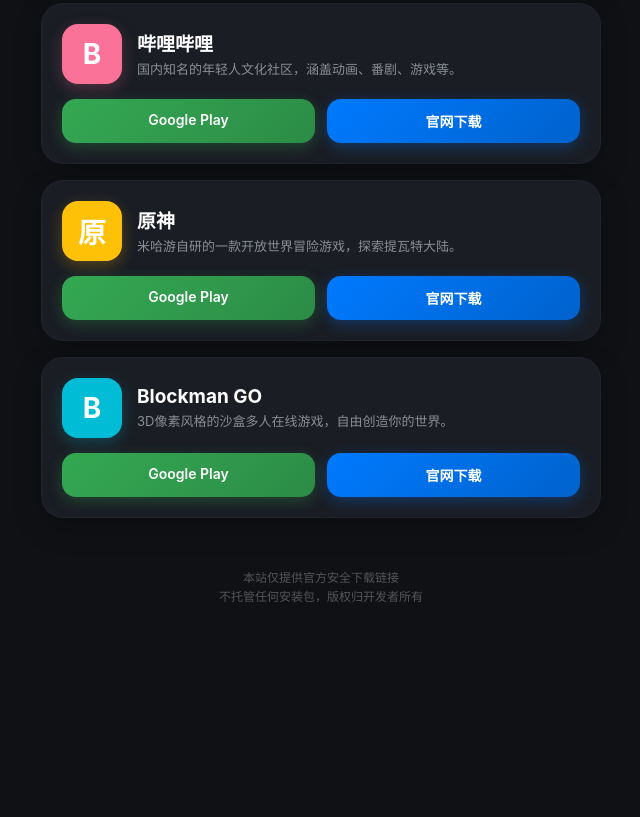
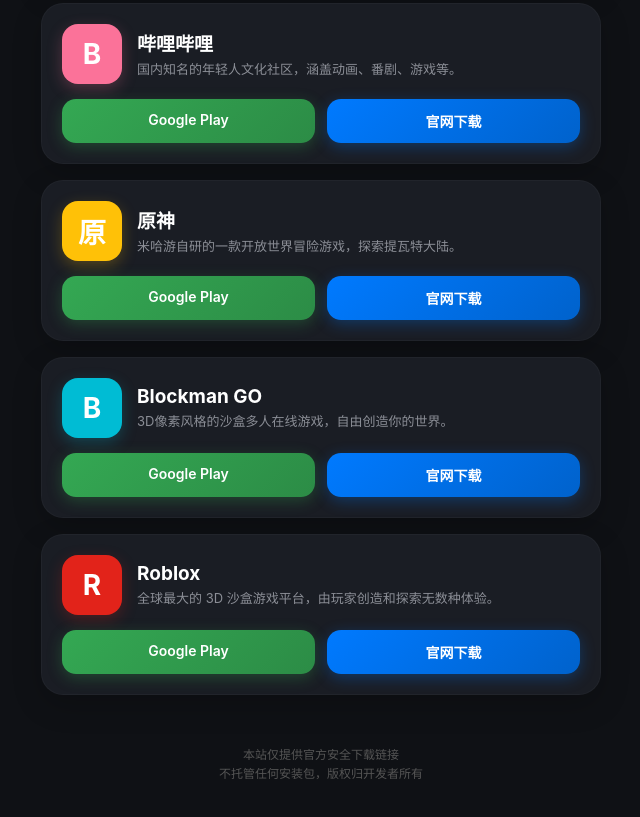
Before and after one commit to fusrng1234-hub/1, a plain HTML site: page index.html in a window 1280 px wide. Shown: the part 532-1349 px from the top of the page, without its empty margins (319-959 px from the left). Before the commit the page ends 1188 px from the top, so only its background shows below. Drawn offline with Linux system fonts and the light colour scheme.

Commit message:
Update index.html

```diff
--- a/index.html
+++ b/index.html
@@ -211,8 +211,17 @@
     webUrl: "https://www.blockmango.com/",
     iconChar: "B",
     iconColor: "#00bcd4"
-},
-        ];
+            },
+            {
+name: "Roblox",
+        desc: "全球最大的 3D 沙盒游戏平台，由玩家创造和探索无数种体验。",
+        category: "游戏",
+        playUrl: "https://play.google.com/store/apps/details?id=com.roblox.client",
+        webUrl: "https://www.roblox.com/",
+        iconChar: "R",
+        iconColor: "#e2231a"
+    } // 👈 【关键】：这是整个列表的最后一个，后面不要加逗号，直接接下面那行的 ];
+];
 
         const appGrid = document.getElementById('appGrid');
         const catBtns = document.querySelectorAll('.cat-btn');
```
